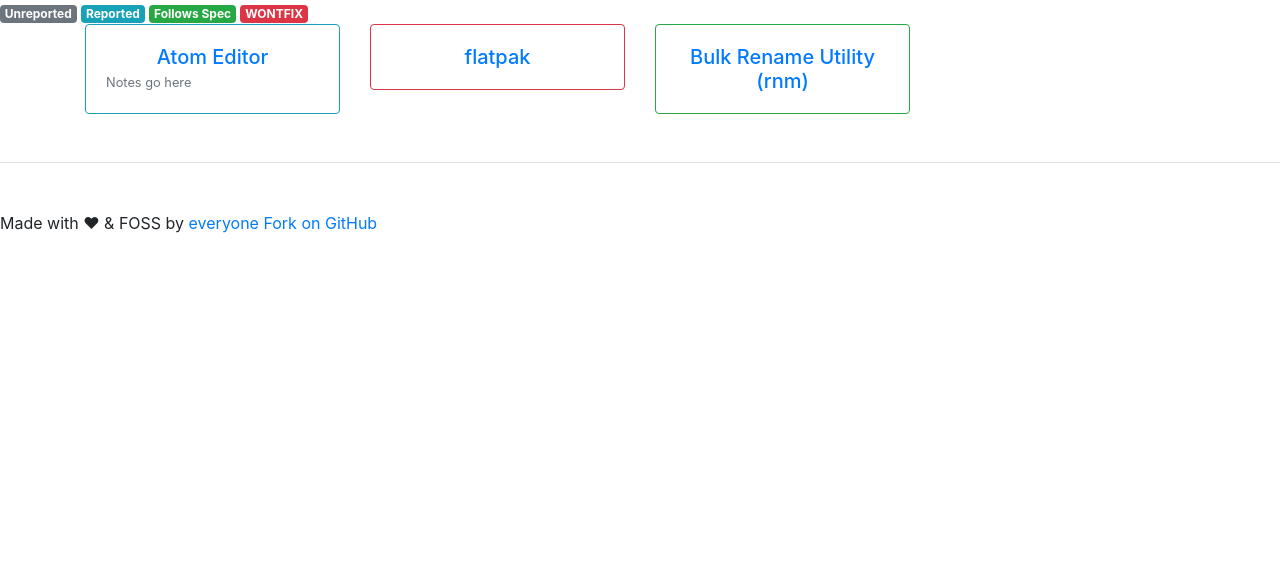
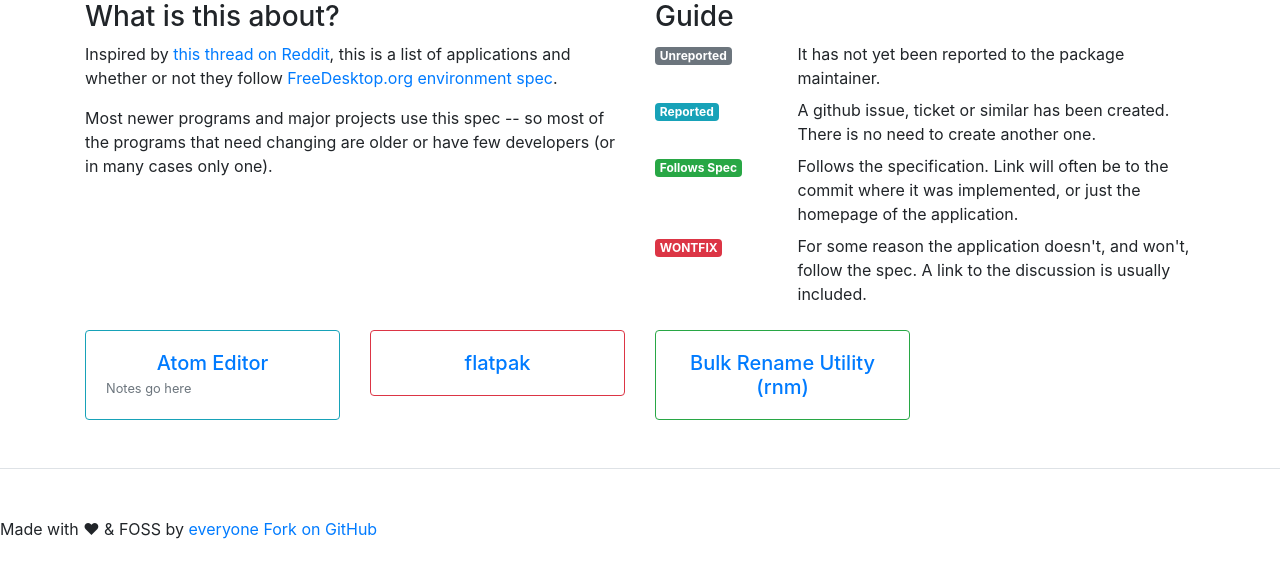
Before and after one commit to northxsouth/dontpollutemyhome, a Jekyll site: the page built from index.html, in a window 1280 px wide. Shown: the top 578 px of the page. Built offline with Jekyll 4.4.1, drawn with Linux system fonts in a browser that asks for light colours.

Commit message:
Started on the about

```diff
--- /dev/null
+++ b/_includes/about.html
@@ -0,0 +1,38 @@
+<section id="about">
+  <div class="container">
+    <div class="row">
+      <div class="col-6">
+        <h3>What is this about?</h3>
+        <p>
+          Inspired by <a href="https://www.reddit.com/r/linux/comments/971m0z/im_tired_of_folders_littering_my_home_directory/">this thread on Reddit</a>, this is a list of applications and whether or not they follow <a href="https://specifications.freedesktop.org/basedir-spec/0.6/ar01s03.html">FreeDesktop.org environment spec</a>.
+        </p>
+        <p>Most newer programs and major projects use this spec -- so most of the programs that need changing are older or have few developers (or in many cases only one).</p>
+      </div>
+
+      <div class="col-6">
+        <h3>Guide</h3>
+        <dl class="row">
+          <dt class="col-sm-3"><span class="badge badge-secondary">Unreported</span></dt>
+          <dd class="col-sm-9">
+            It has not yet been reported to the package maintainer.
+          </dd>
+
+          <dt class="col-sm-3"><span class="badge badge-info">Reported</span></dt>
+          <dd class="col-sm-9">
+            A github issue, ticket or similar has been created. There is no need to create another one.
+          </dd>
+
+          <dt class="col-sm-3"><span class="badge badge-success">Follows Spec</span></dt>
+          <dd class="col-sm-9">
+            Follows the specification. Link will often be to the commit where it was implemented, or just the homepage of the application.
+          </dd>
+
+          <dt class="col-sm-3"><span class="badge badge-danger">WONTFIX</span></dt>
+          <dd class="col-sm-9">
+            For some reason the application doesn't, and won't, follow the spec. A link to the discussion is usually included.
+          </dd>
+        </dl>
+      </div>
+    </div>
+  </div>
+</section>
--- a/_includes/header.html
+++ b/_includes/header.html
@@ -1,6 +1 @@
-<section id="about">
-  <span class="badge badge-secondary">Unreported</span>
-  <span class="badge badge-info">Reported</span>
-  <span class="badge badge-success">Follows Spec</span>
-  <span class="badge badge-danger">WONTFIX</span>
-</section>
+{% include about.html %}
```
